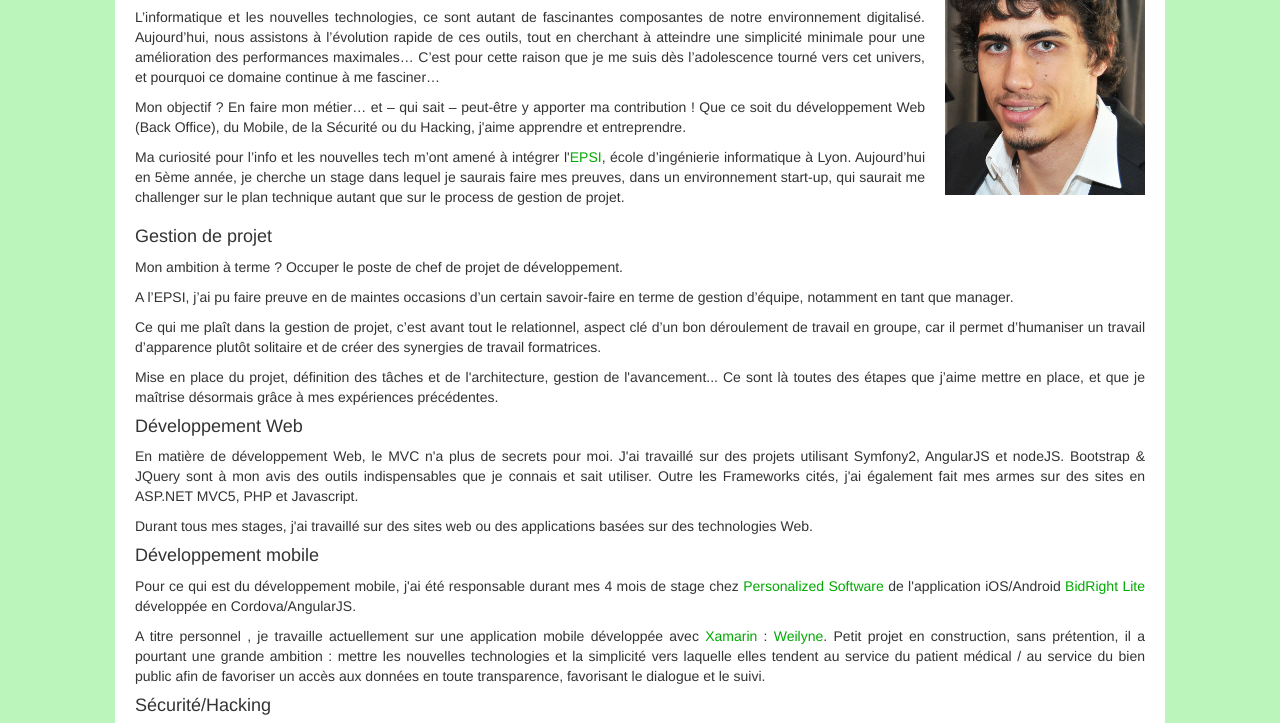
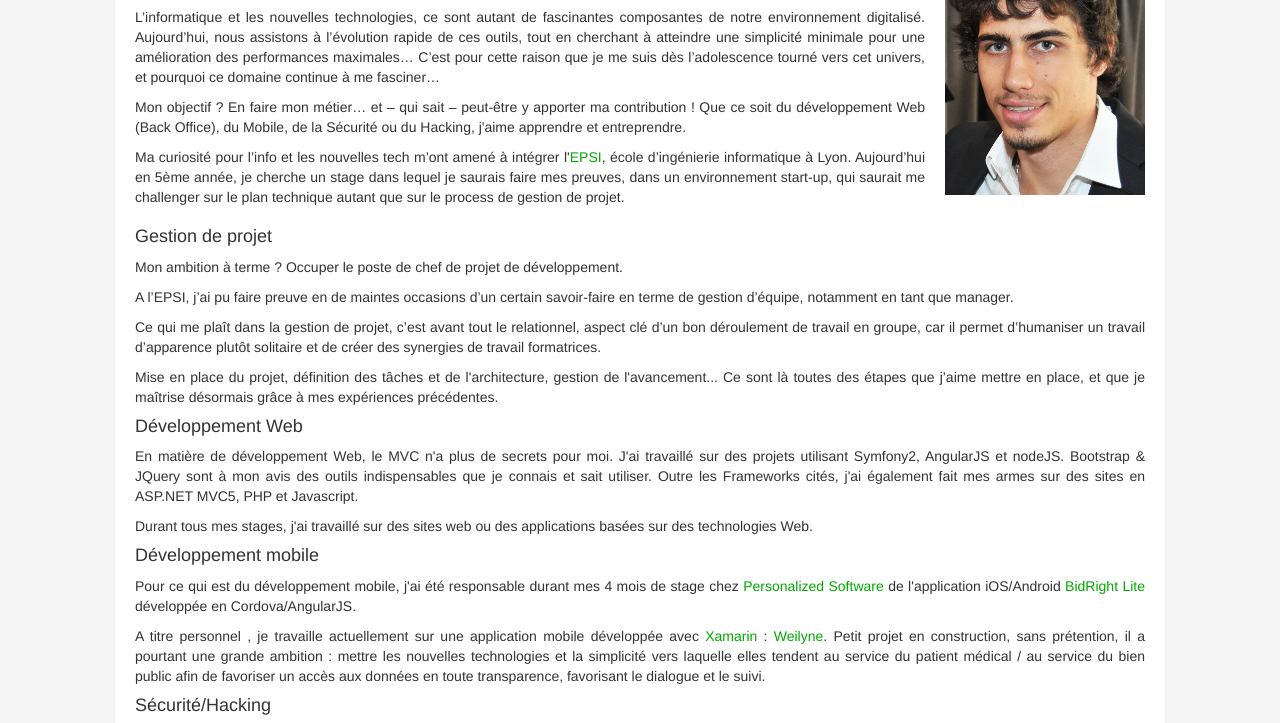
Before and after one commit to GautierLB/GautierLB.github.io, a plain HTML site: page index.html in a window 1280 px wide. Shown: the part 176-899 px from the top of the page. Drawn offline with nearby package versions, Linux system fonts and the light colour scheme.

Commit message:
Changed Background color

```diff
--- a/CSS/custom.css
+++ b/CSS/custom.css
@@ -1,7 +1,7 @@
 html, body {
     margin: 0;
     padding: 0;
-    background: #bcf5bc;
+    background: #f5f5f5;
 }
 
 a, a:link  {
```
